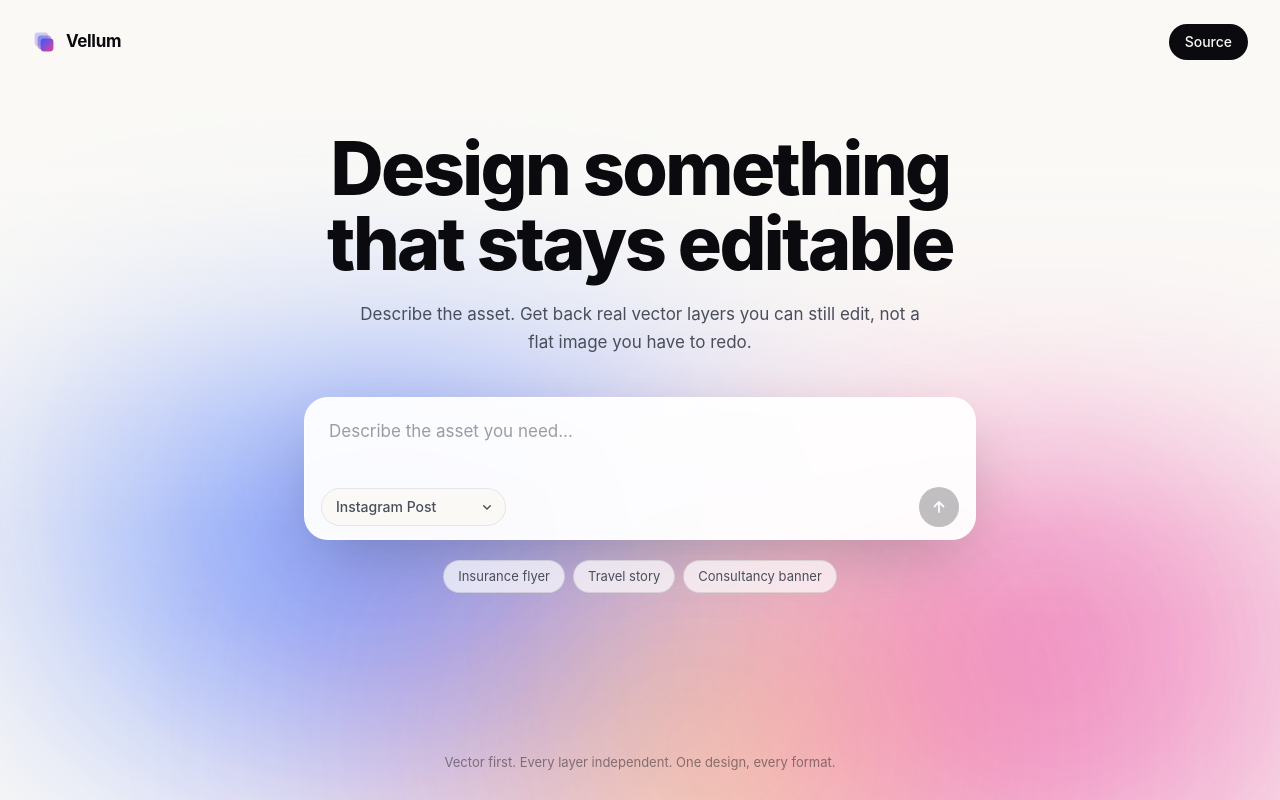
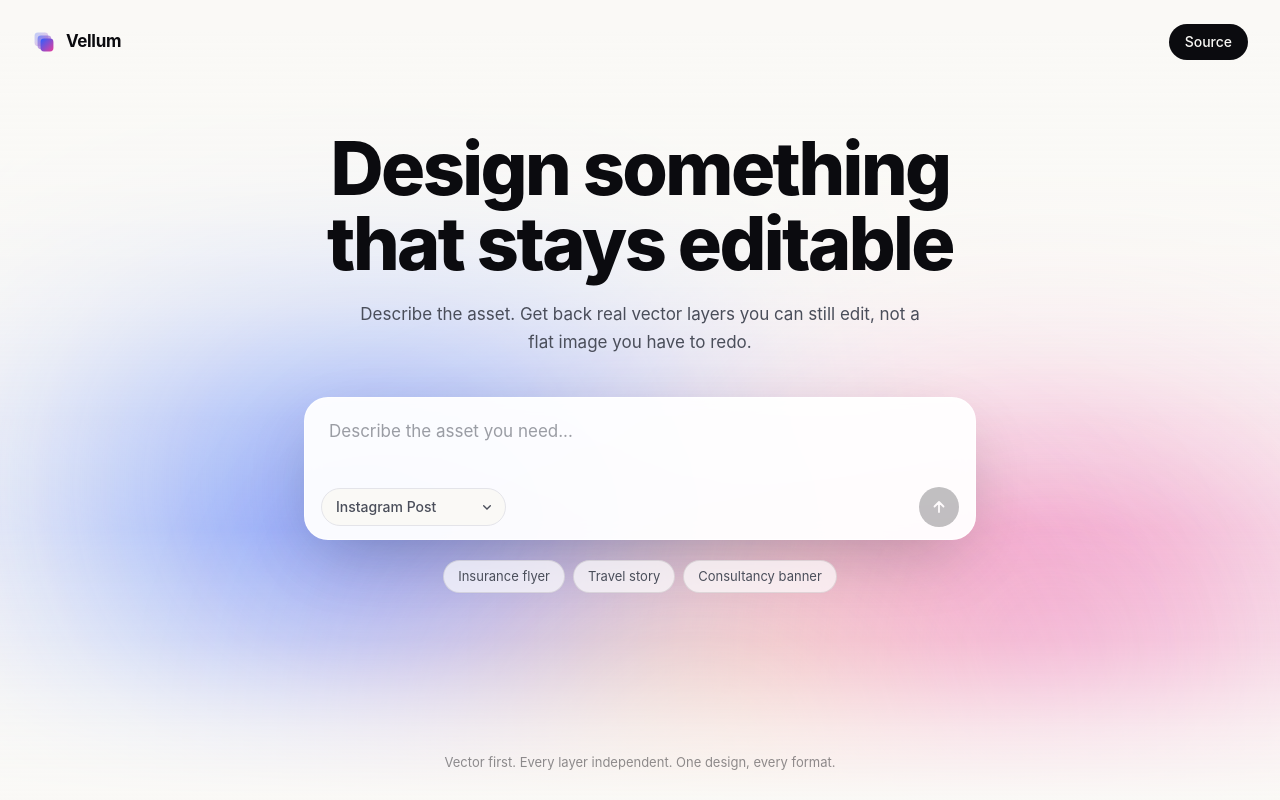
Before and after one commit to KaanEnt/Marketing-Assets, a Next.js app: page / in a window 1280 px wide. Built offline with nearby package versions, Linux system fonts and the light colour scheme; a web font is replaced by a local one.

Commit message:
fix: scope the background gradient to its container
It was sized and faded against the whole page, which was fine while the page
was one viewport tall. With the gallery below it, the fade ran out mid-scroll
and left the lower half fully saturated behind the template previews.

```diff
--- a/components/mesh-gradient.tsx
+++ b/components/mesh-gradient.tsx
@@ -1,8 +1,12 @@
 /**
  * The signature background. Three slow-drifting radial blooms over warm paper,
- * dense at the bottom so the page reads as light at the fold and saturated below.
- * Pure CSS, so it costs nothing and degrades to a static wash under
- * prefers-reduced-motion.
+ * densest around the fold. Pure CSS, so it costs nothing and degrades to a static
+ * wash under prefers-reduced-motion.
+ *
+ * Sized to its container rather than the page, and washed back out to paper at
+ * its own bottom edge. It belongs to the hero: letting it run the full height of
+ * a scrolling page leaves the lower half fully saturated, which fights the
+ * template previews and reads as a rendering fault rather than a choice.
  */
 export function MeshGradient() {
   return (
@@ -32,15 +36,16 @@ export function MeshGradient() {
       />
 
       {/*
-       * Keeps the top of the page clean so the nav and headline stay legible.
-       * Runs the full height with a long easing tail: a shorter overlay terminates
-       * mid-canvas and leaves a visible horizontal seam where it ends.
+       * Keeps the top of the page clean so the nav and headline stay legible, and
+       * returns to paper at the bottom so the section below starts on a calm
+       * surface. One gradient rather than two overlays: a pair of them terminate
+       * against each other and leave a visible horizontal seam.
        */}
       <div
         className="absolute inset-0"
         style={{
           background:
-            "linear-gradient(to bottom, #FAF9F6 4%, rgba(250,249,246,0.92) 22%, rgba(250,249,246,0.68) 38%, rgba(250,249,246,0.34) 52%, rgba(250,249,246,0.08) 66%, rgba(250,249,246,0) 78%)",
+            "linear-gradient(to bottom, #FAF9F6 4%, rgba(250,249,246,0.92) 22%, rgba(250,249,246,0.68) 38%, rgba(250,249,246,0.34) 52%, rgba(250,249,246,0.12) 66%, rgba(250,249,246,0.38) 80%, rgba(250,249,246,0.78) 91%, #FAF9F6 100%)",
         }}
       />
     </div>
```
